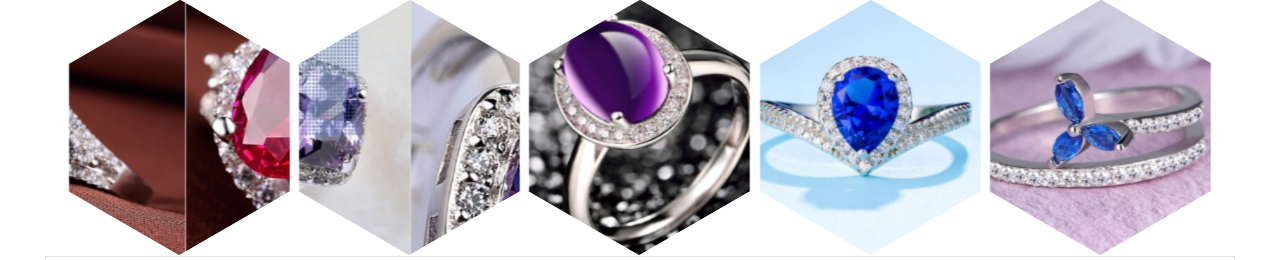
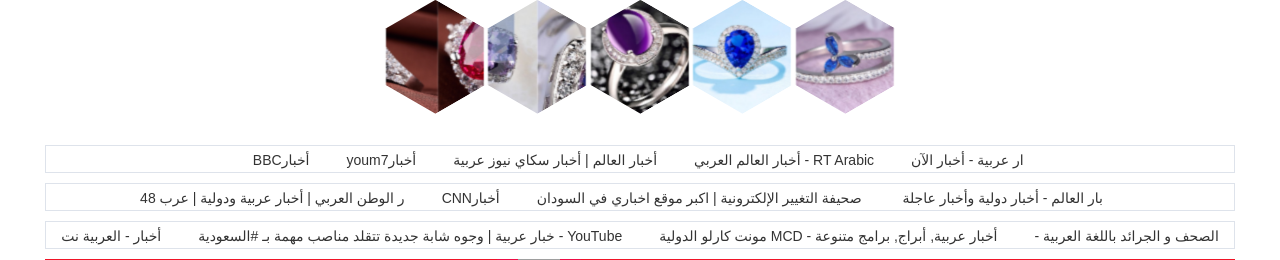
Before and after one commit to jackruless/arabicnews-github.io, a PHP site: page / in a window 1280 px wide. Shown: the top 260 px of the page. Run offline with PHP 8.4, Linux system fonts and the light colour scheme; grey boxes are pictures that could not be loaded.

Commit message:
Update hexagons.css

```diff
--- a/hexagons.css
+++ b/hexagons.css
@@ -8,7 +8,7 @@ body {
 #hexGrid {
   display: flex;
   flex-wrap: wrap;
-  width: 90%;
+  width: 40%;
   margin: 0 auto;
   overflow: hidden;
   font-family: 'Raleway', sans-serif;
```
